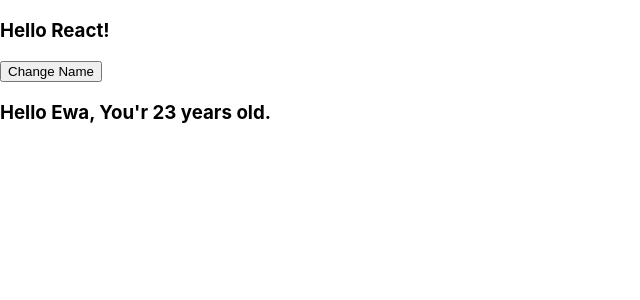
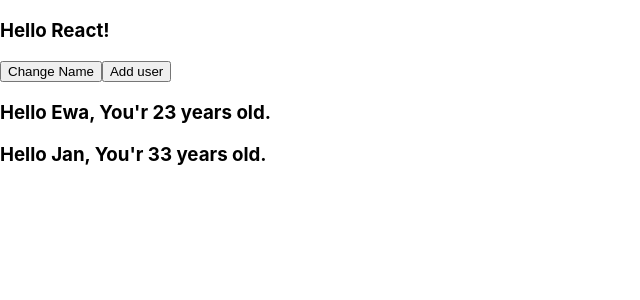
Before and after one commit to norbert-lukaszuk/academind-react, a React (Create React App) app: page / in a window 1280 px wide. Shown: the top 300 px of the page, without its empty margins (0-640 px from the left). Built offline with nearby package versions, Linux system fonts and the light colour scheme.

Commit message:
setState & spread operator

```diff
--- a/src/App.js
+++ b/src/App.js
@@ -10,24 +10,44 @@
     ],
     newPerson: { name: "Bogdan", age: 40 },
   };
+
+  buttonClickHandler = () => {
+    this.setState({
+      persons: [
+        { name: "Ewelina", age: 25 },
+        { name: "Tamara", age: 63 },
+        { name: "Borys", age: 13 },
+      ],
+    });
+  };
+  nameCLickHandler = (newName) => {
+    this.setState({
+      persons: [
+        { name: newName, age: 25 },
+        { name: "Tamara", age: 63 },
+      ],
+    });
+  };
+  addUserHandler = () => {
+    this.setState({
+      persons: [...this.state.persons, { name: "Alex", age: 56 }],
+    });
+  };
   render() {
     console.log(this.state);
-    const buttonClickHandler = () => {
-      this.setState({
-        persons: [
-          { name: "Ewelina", age: 25 },
-          { name: "Jan", age: 33 },
-          { name: "Borys", age: 13 },
-        ],
-      });
-    };
     return (
       <div>
         <h3>Hello React!</h3>
-        <button onClick={buttonClickHandler}>Change Name</button>
+        <button onClick={this.buttonClickHandler}>Change Name</button>
+        <button onClick={this.addUserHandler}>Add user</button>
         <Person
           personName={this.state.persons[0].name}
           age={this.state.persons[0].age}
+        />
+        <Person
+          personName={this.state.persons[1].name}
+          age={this.state.persons[1].age}
+          click={this.nameCLickHandler.bind(this, "Maciek")}
         />
       </div>
     );
--- a/src/Person.js
+++ b/src/Person.js
@@ -1,9 +1,9 @@
 import React from "react";
 
-const Person = ({ personName, age, children }) => {
+const Person = ({ personName, age, children, click }) => {
   return (
     <div>
-      <h3>
+      <h3 onClick={click}>
         Hello {personName}, You'r {age} years old. {children}
       </h3>
     </div>
```
Also changed, not shown: 1 other file (tests, documents, lock files or other folders).
